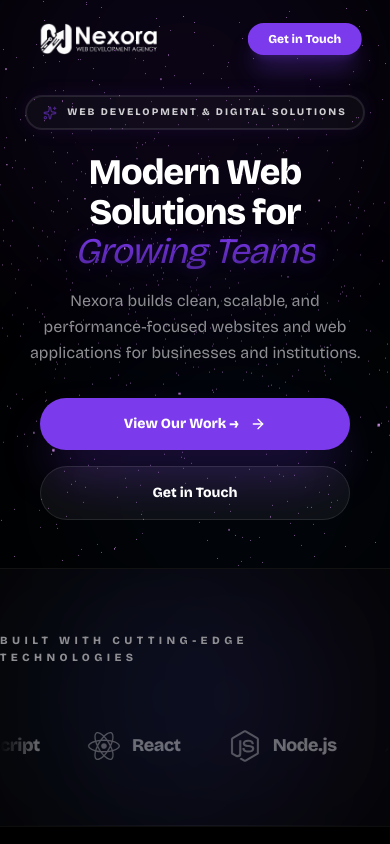
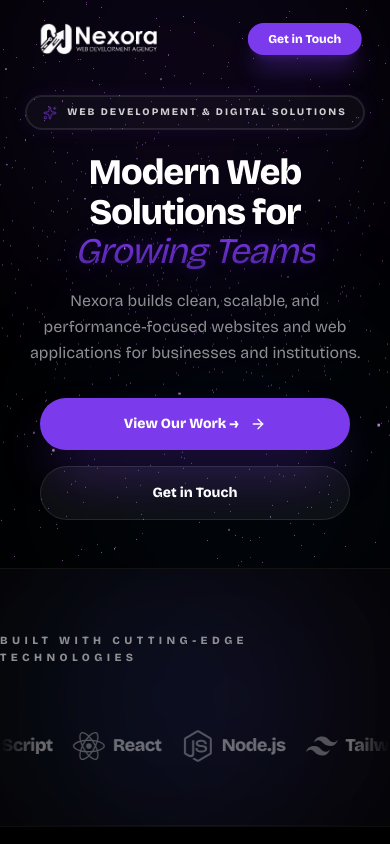
Before and after one commit to navaneethpv/nexora-agency, a Next.js app: page / in a window 390 px wide. Shown: the top 844 px of the page. Built offline with nearby package versions, Linux system fonts and the light colour scheme.

Commit message:
style: Reduce spacing and padding for tech stack items.

```diff
--- a/src/app/page.tsx
+++ b/src/app/page.tsx
@@ -81,13 +81,13 @@ export default function Home() {
                   ease: "linear"
                 }}
                 style={{ willChange: "transform" }}
-                className="flex flex-nowrap gap-12 md:gap-32 items-center shrink-0 pr-12 md:pr-32"
+                className="flex flex-nowrap gap-5 md:gap-16 items-center shrink-0 pr-5 md:pr-16"
               >
                 {[...techStack, ...techStack].map((tech, i) => (
                   <motion.div
                     key={i}
                     whileHover={{ y: -8, scale: 1.05 }}
-                    className="flex items-center gap-3 md:gap-4 group cursor-default shrink-0 transition-transform duration-300"
+                    className="flex items-center gap-2 md:gap-4 group cursor-default shrink-0 transition-transform duration-300"
                   >
                     <div className="relative">
                       <div className="absolute inset-0 bg-accent/30 blur-2xl opacity-0 group-hover:opacity-100 transition-opacity duration-500" />
```
